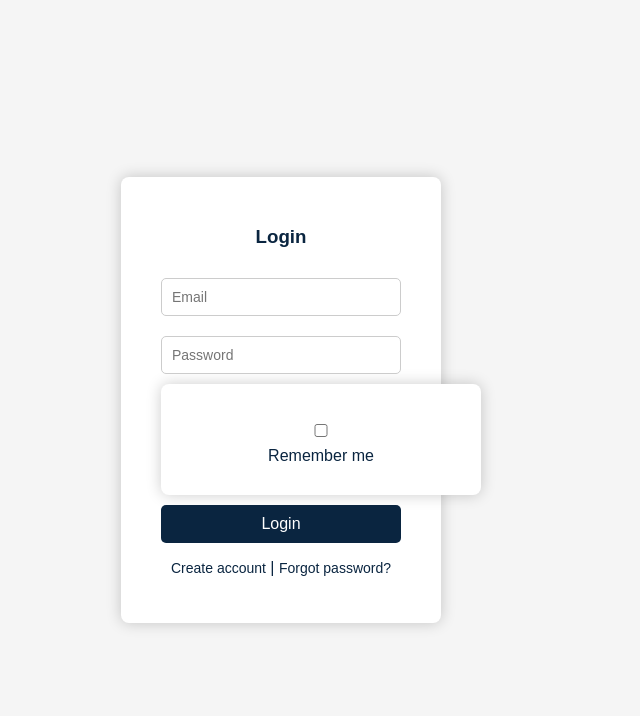
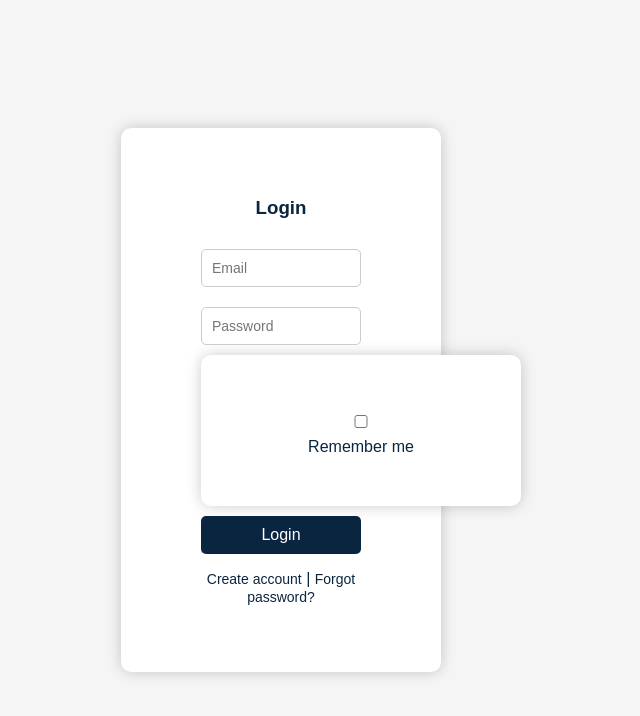
Before and after one commit to seun-tech/budget-tracker, a plain HTML site: page index.html in a window 1280 px wide. Shown: the whole page, without its empty margins (359-999 px from the left). Drawn offline with nearby package versions, Linux system fonts and the light colour scheme.

Commit message:
Update style.css

```diff
--- a/style.css
+++ b/style.css
@@ -7,14 +7,14 @@ button{cursor:pointer;}
 
 /* ===== Authentication ===== */
 #authContainer{display:flex;justify-content:center;align-items:center;height:100vh;}
-#authContainer div{background:#fff;padding:30px 40px;border-radius:8px;box-shadow:0 0 15px rgba(0,0,0,0.2);width:320px;text-align:center;}
+#authContainer div{background:#fff;padding:50px 80px;border-radius:10px;box-shadow:0 0 15px rgba(0,0,0,0.2);width:320px;text-align:center;}
 #authContainer h3{margin-bottom:20px;color:#0A2540;}
 #authContainer input{width:100%;padding:10px;margin:10px 0;border:1px solid #ccc;border-radius:5px;font-size:14px;}
 #authContainer button{width:100%;padding:10px;margin-top:10px;border:none;background:#0A2540;color:#fff;font-size:16px;border-radius:5px;transition:0.3s;}
 #authContainer button:hover{background:#112F4E;}
 #authContainer a{color:#0A2540;text-decoration:none;font-size:14px;}
 #authContainer a:hover{text-decoration:underline;}
-#rememberMe{display:inline-block;margin-right:5px;}
+#rememberMe{display:inline-block;margin-right:2px;}
 
 /* ===== Sidebar ===== */
 .sidebar{width:0;background:#0A2540;height:100vh;position:fixed;top:0;left:0;overflow-x:hidden;transition:0.3s;z-index:100;}
```
